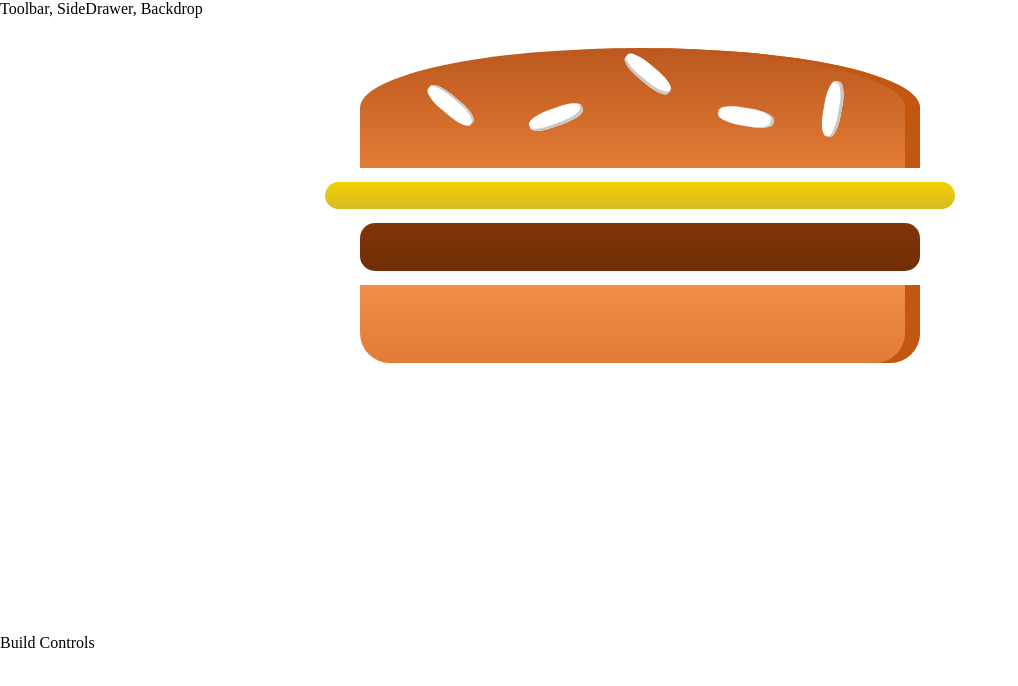
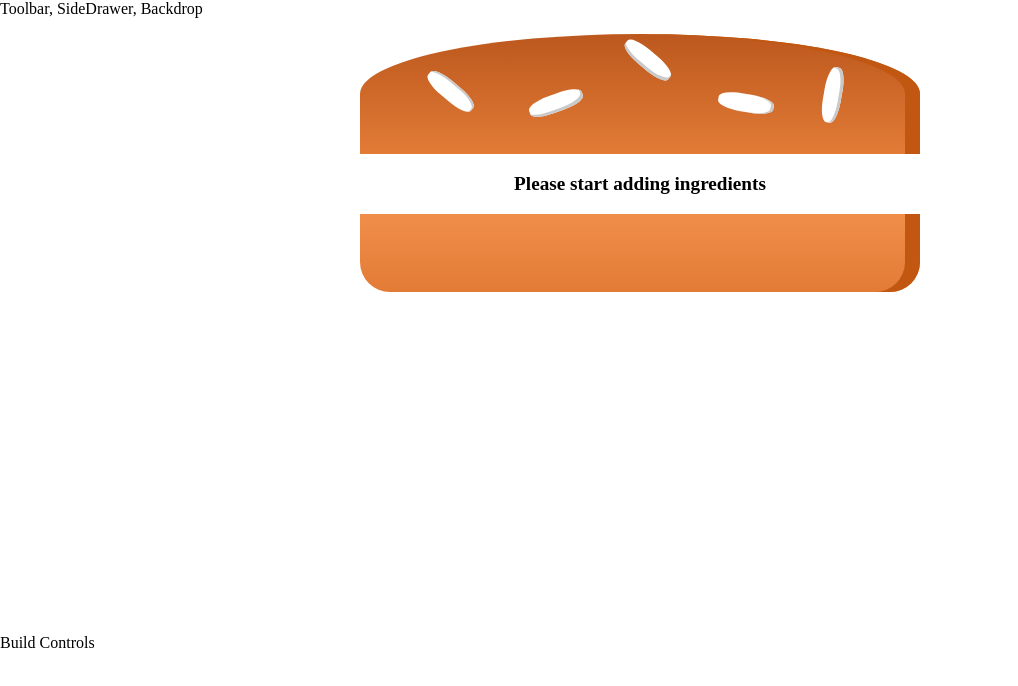
Before and after one commit to motasem99/burger-app, a React (Create React App) app: page / in a window 1280 px wide. Shown: the top 686 px of the page, without its empty margins (0-1018 px from the left). Built offline with nearby package versions, Linux system fonts and the light colour scheme.

Commit message:
learn react burger-app lec15

```diff
--- a/src/components/Burger/Burger.js
+++ b/src/components/Burger/Burger.js
@@ -4,13 +4,24 @@
 import BurgerIngredient from './BurgerIngredient/BurgerIngredient'
 
 const Burger = (props) => {
-    console.log(<BurgerIngredient type='bread-top' />,<BurgerIngredient type='bread-cheese' /> )
+    let transformedIngredients = Object.keys(props.ingredients)
+        .map(igKey => {
+            return [...Array(props.ingredients[igKey])].map((_, i) => {
+              return  <BurgerIngredient key={igKey + i} type={igKey} />
+            })
+        })
+        .reduce((arr, el) => {
+            return arr.concat(el)
+        }, [])
+
+        if(transformedIngredients.length === 0 ){
+            transformedIngredients = <p>Please start adding ingredients</p>
+        }
 
     return (
         <div className={classes.Burger}>
             <BurgerIngredient type='bread-top' />
-            <BurgerIngredient type='cheese' />
-            <BurgerIngredient type='meat' />
+            {transformedIngredients}
             <BurgerIngredient type='bread-bottom' />
         </div>
     )
--- a/src/components/Burger/Burger.module.css
+++ b/src/components/Burger/Burger.module.css
@@ -2,7 +2,7 @@
   width: 100%;
   margin: auto;
   height: 250px;
-  overflow: scroll;
+  /* overflow: scroll; */
   text-align: center;
   font-weight: bold;
   font-size: 1.2rem;
--- a/src/containers/BurgerBuilder/BurgerBuilder.js
+++ b/src/containers/BurgerBuilder/BurgerBuilder.js
@@ -4,10 +4,24 @@
 import Burger from '../../components/Burger/Burger'
 
 class BurgerBuilder extends Component {
+    // constructor(props) {
+    //     super(props)
+    //     this.state = {...}
+    // }
+
+    state = {
+        ingredients: {
+            salad: 0,
+            bacon: 0,
+            cheese: 0,
+            meat: 0
+        }
+    }
+
     render(){
         return(
             <Aux>
-                <Burger />
+                <Burger ingredients={this.state.ingredients} />
             <div>Build Controls</div>
             </Aux>
         )
```
Also changed, not shown: 1 other file (tests, documents, lock files or other folders).
